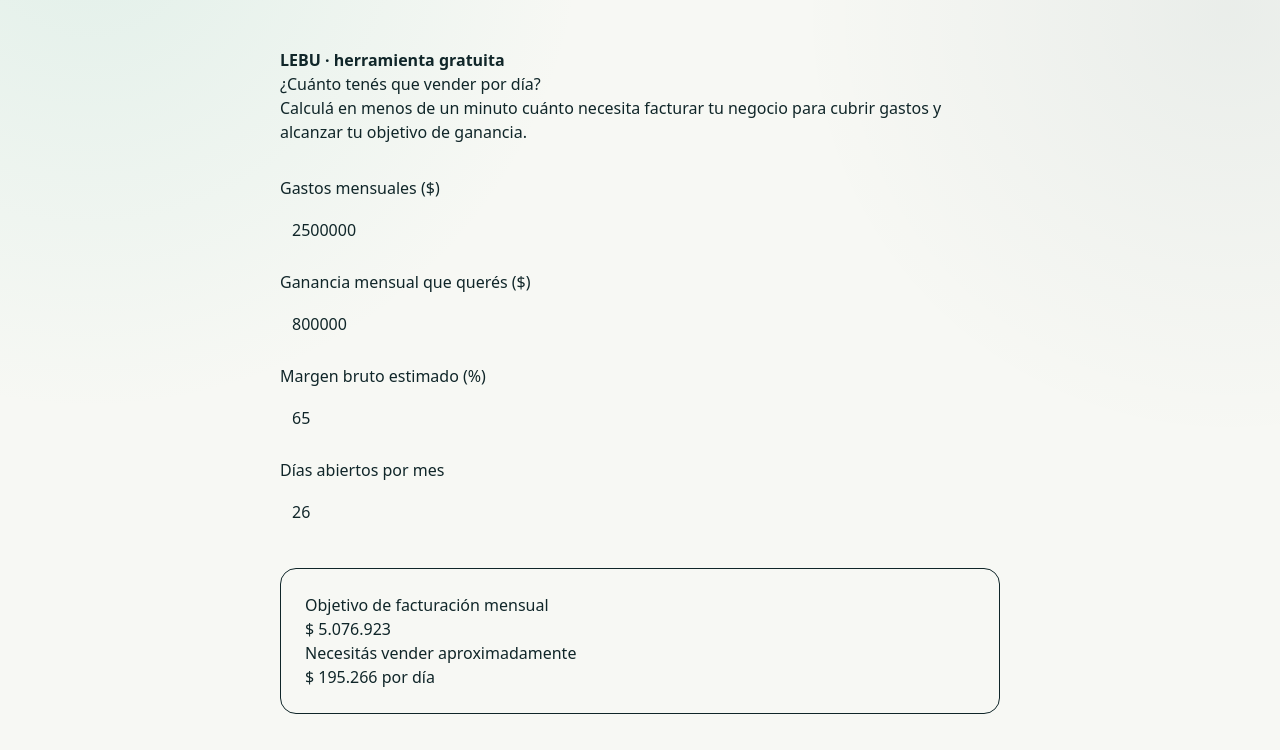
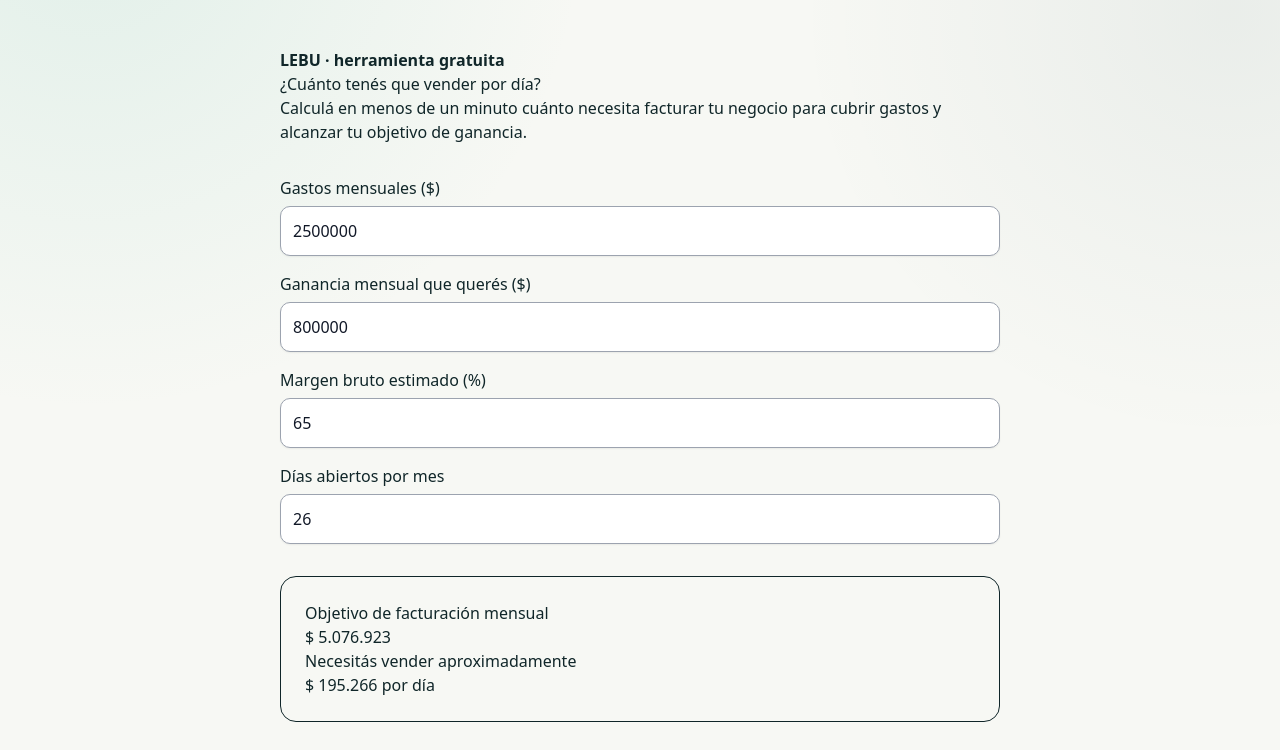
Before and after one commit to MatiLencina97/lebu-business-guidance, a Next.js app: page /calculadora-cuanto-vender-por-dia in a window 1280 px wide. Shown: the top 750 px of the page. Built offline with nearby package versions, Linux system fonts and the light colour scheme.

Commit message:
fix: improve calculator input contrast

```diff
--- a/src/app/calculadora-cuanto-vender-por-dia/page.tsx
+++ b/src/app/calculadora-cuanto-vender-por-dia/page.tsx
@@ -3,6 +3,7 @@
 import { useMemo, useState } from "react";
 
 const money = new Intl.NumberFormat("es-AR", { style: "currency", currency: "ARS", maximumFractionDigits: 0 });
+const inputStyle = {display:"block",width:"100%",padding:12,marginTop:6,border:"1px solid #9ca3af",borderRadius:10,background:"#ffffff",color:"#111827",boxShadow:"0 1px 2px rgba(0,0,0,.06)"};
 
 export default function CalculadoraVentasPage() {
   const [gastos, setGastos] = useState(2500000);
@@ -22,10 +23,10 @@ export default function CalculadoraVentasPage() {
       <h1>¿Cuánto tenés que vender por día?</h1>
       <p>Calculá en menos de un minuto cuánto necesita facturar tu negocio para cubrir gastos y alcanzar tu objetivo de ganancia.</p>
       <section style={{display:"grid",gap:16,marginTop:32}}>
-        <label>Gastos mensuales ($)<input aria-label="Gastos mensuales" type="number" min="0" value={gastos} onChange={e=>setGastos(Number(e.target.value))} style={{display:"block",width:"100%",padding:12,marginTop:6}} /></label>
-        <label>Ganancia mensual que querés ($)<input aria-label="Ganancia objetivo" type="number" min="0" value={ganancia} onChange={e=>setGanancia(Number(e.target.value))} style={{display:"block",width:"100%",padding:12,marginTop:6}} /></label>
-        <label>Margen bruto estimado (%)<input aria-label="Margen bruto" type="number" min="1" max="100" value={margen} onChange={e=>setMargen(Number(e.target.value))} style={{display:"block",width:"100%",padding:12,marginTop:6}} /></label>
-        <label>Días abiertos por mes<input aria-label="Días abiertos" type="number" min="1" max="31" value={dias} onChange={e=>setDias(Number(e.target.value))} style={{display:"block",width:"100%",padding:12,marginTop:6}} /></label>
+        <label>Gastos mensuales ($)<input aria-label="Gastos mensuales" type="number" min="0" value={gastos} onChange={e=>setGastos(Number(e.target.value))} style={inputStyle} /></label>
+        <label>Ganancia mensual que querés ($)<input aria-label="Ganancia objetivo" type="number" min="0" value={ganancia} onChange={e=>setGanancia(Number(e.target.value))} style={inputStyle} /></label>
+        <label>Margen bruto estimado (%)<input aria-label="Margen bruto" type="number" min="1" max="100" value={margen} onChange={e=>setMargen(Number(e.target.value))} style={inputStyle} /></label>
+        <label>Días abiertos por mes<input aria-label="Días abiertos" type="number" min="1" max="31" value={dias} onChange={e=>setDias(Number(e.target.value))} style={inputStyle} /></label>
       </section>
       <section style={{marginTop:32,padding:24,border:"1px solid currentColor",borderRadius:16}}>
         <p>Objetivo de facturación mensual</p><h2>{money.format(r.mensual)}</h2>
```
